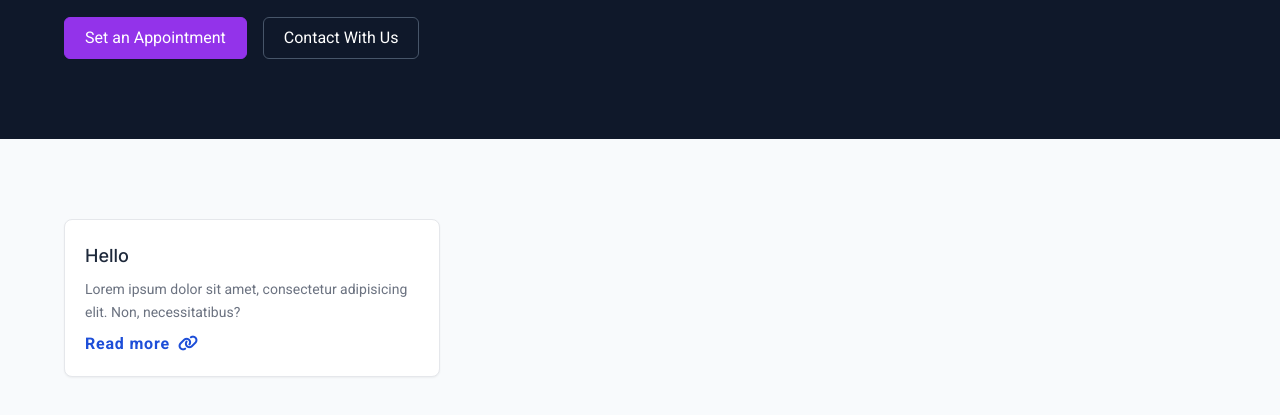
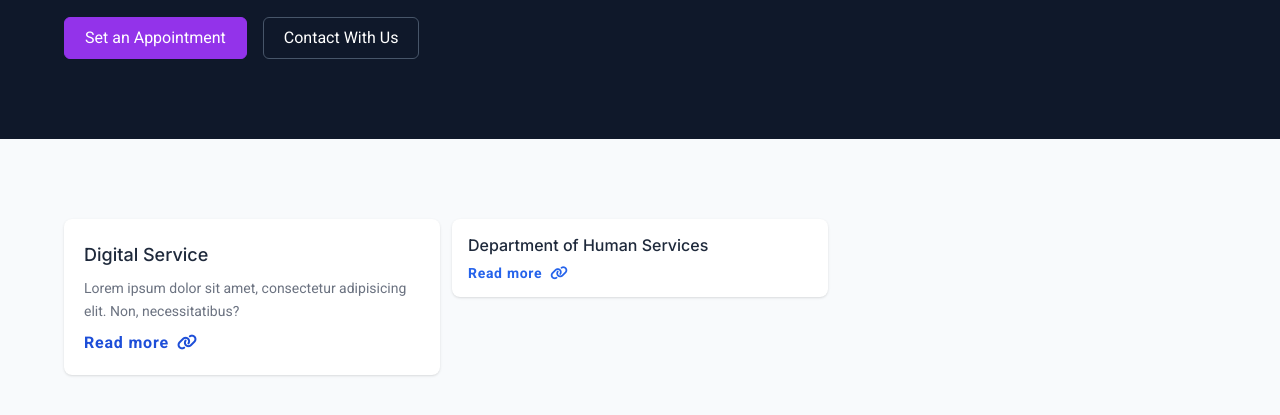
Before and after one commit to Galaxy-Homecare-LLC/ghc-home-design, a website: page pages/resources.html in a window 1280 px wide. Shown: the part 359-774 px from the top of the page. Drawn offline with Linux system fonts and the light colour scheme.

Commit message:
resource card Change

```diff
--- a/pages/resources.html
+++ b/pages/resources.html
@@ -113,19 +113,32 @@
       <section>
         <div class="container px-6 xl:px-16 2xl:px-0 mt-20">
           <div class="lg:min-h-[694px]">
-            <div id="resource" class="grid gap-3 md:grid-cols-2 xl:grid-cols-3">
+            <div class="grid gap-3 md:grid-cols-2 xl:grid-cols-3">
               <div class='lg:h-[157.5px]'>
                 <a href="#"
-                  class="block rounded-lg border bg-white  hover:bg-gray-100 dark:bg-primary dark:border-gray-700 dark:hover:bg-gray-800 cursor-pointer p-4 shadow-sm transition hover:shadow-lg sm:p-5">
-                  <h3 class="mt-0.5 lg:min-h-[28px] text-lg font-inter font-medium text-slate-800 dark:text-slate-100">
-                    Hello
+                  class="block rounded-lg bg-white  hover:bg-gray-100 dark:bg-gray-800  dark:hover:bg-gray-700 cursor-pointer p-4 shadow duration-300  sm:p-5">
+                  <h3 class="mt-0.5  text-lg font-inter font-medium text-slate-800 dark:text-slate-100">
+                    Digital Service
                   </h3>
                   <p class="mt-2 text-sm lg:min-h-[45.5px] leading-relaxed text-gray-500 dark:text-gray-400">
                     Lorem ipsum dolor sit amet, consectetur adipisicing elit. Non, necessitatibus?
                   </p>
                   <div>
-                    <span
-                      class='mt-2  lg:min-h-[24px] text-blue-700 font-bold tracking-wider inline-flex items-center'>
+                    <span class='mt-2  lg:min-h-[24px] text-blue-700 font-bold tracking-wider inline-flex items-center'>
+                      <span class='inline-flex items-center  space-x-2'>Read more</span>
+                      <span class='ml-2'><i class="fa-solid fa-link"></i></span>
+                    </span>
+                  </div>
+                </a>
+              </div>
+              <div class=''>
+                <a href="#"
+                  class="block px-4 py-3 rounded-lg bg-white  hover:bg-gray-100 dark:bg-gray-800  dark:hover:bg-gray-700 cursor-pointer  shadow duration-300 ">
+                  <h3 class="mt-0.5    font-inter font-medium text-slate-800 dark:text-slate-100">
+                    Department of Human Services
+                  </h3>
+                  <div>
+                    <span class='mt-1  lg:min-h-[24px] text-sm text-blue-600 font-bold tracking-wider inline-flex items-center'>
                       <span class='inline-flex items-center  space-x-2'>Read more</span>
                       <span class='ml-2'><i class="fa-solid fa-link"></i></span>
                     </span>
```
Also changed, not shown: pages/contact-4.html (+1 -1 lines), asset/css/app.css.
